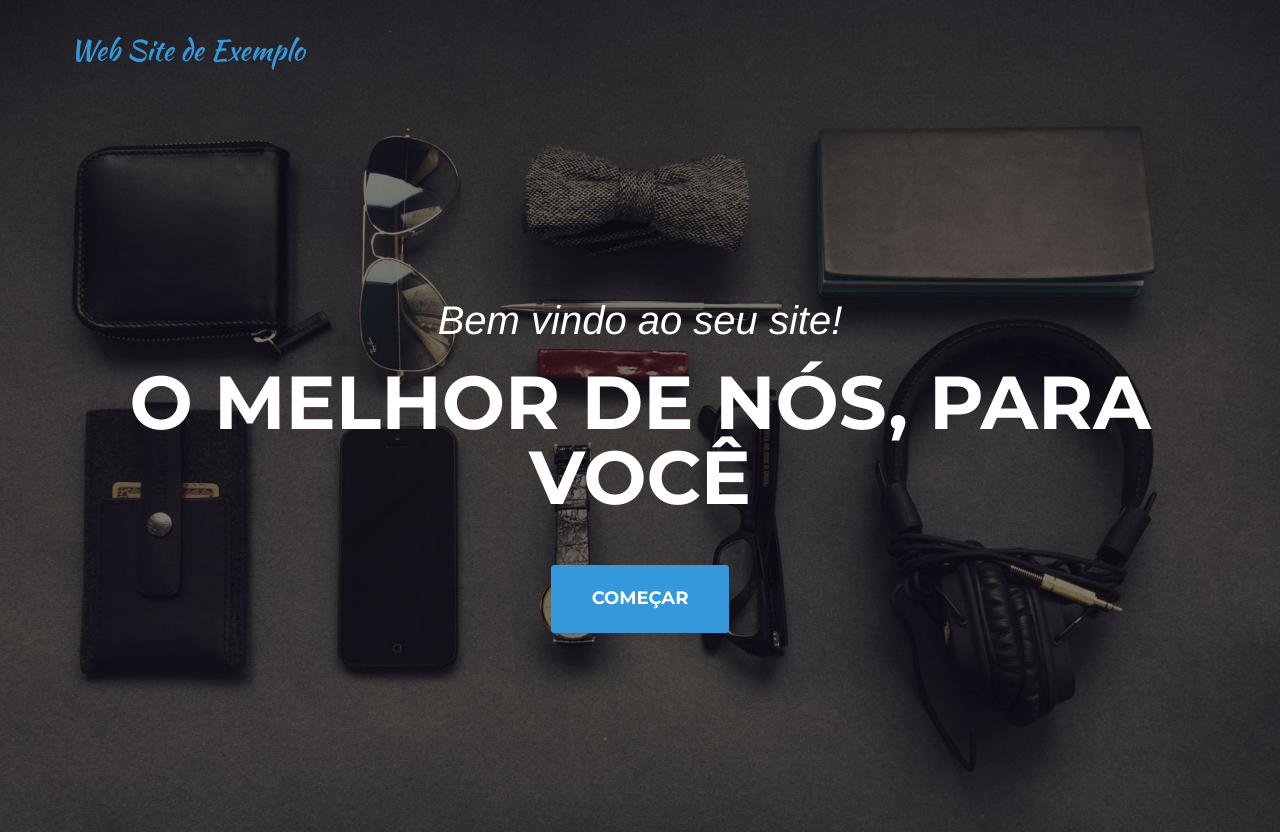
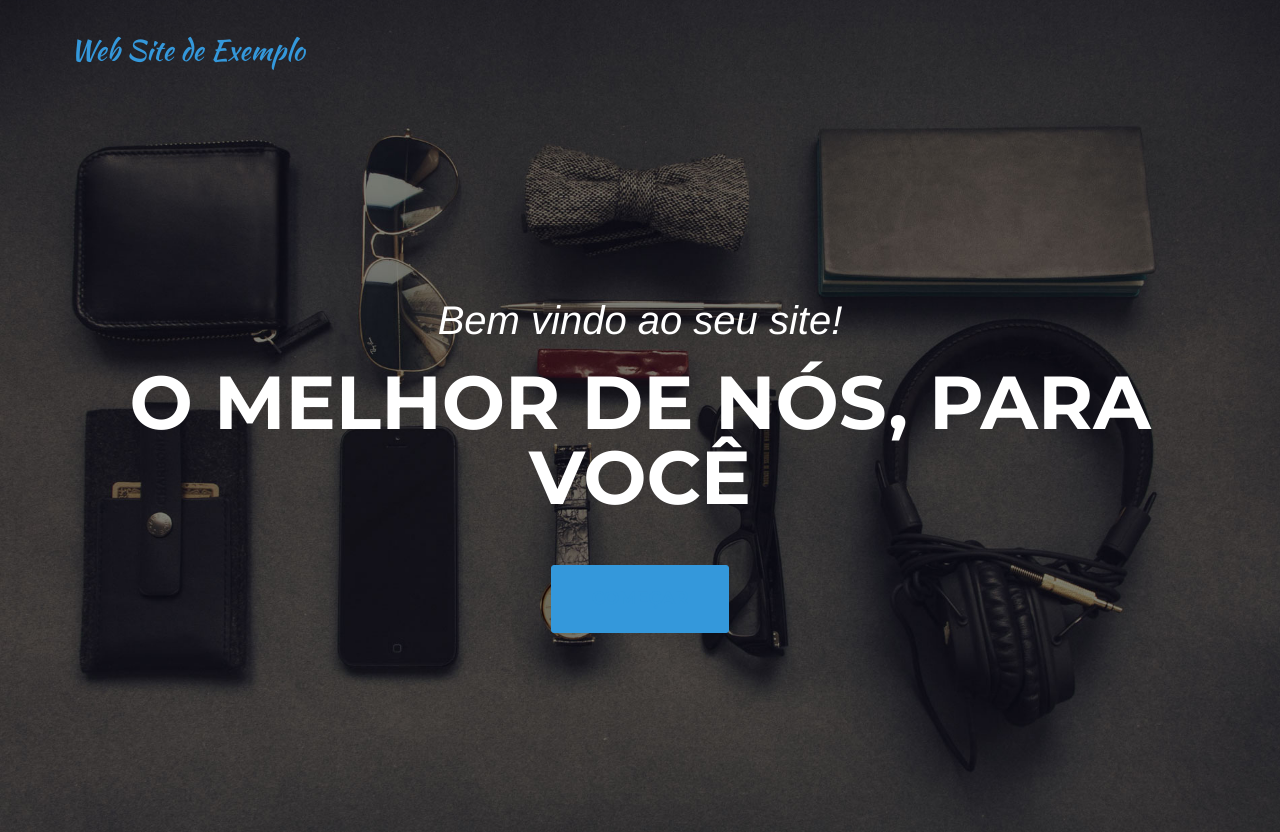
Before and after one commit to cubotecsolucoes/engenheiro, a CodeIgniter app: page /database/ in a window 1280 px wide. Shown: the top 832 px of the page. Run offline with CodeIgniter, Linux system fonts and the light colour scheme; data that the repository does not hold is empty; some libraries are stand-ins or nearby versions; some web fonts are replaced.

Commit message:
Atualização das cores

```diff
--- a/assets/css/agency.css
+++ b/assets/css/agency.css
@@ -100,7 +100,7 @@ fieldset[disabled] .btn-primary.active {
   background-color: white;
 }
 .btn-xl {
-  color: white;
+  color: #3498db;
   background-color: #3498db;
   border-color: #3498db;
   font-family: "Montserrat", "Helvetica Neue", Helvetica, Arial, sans-serif;
```
